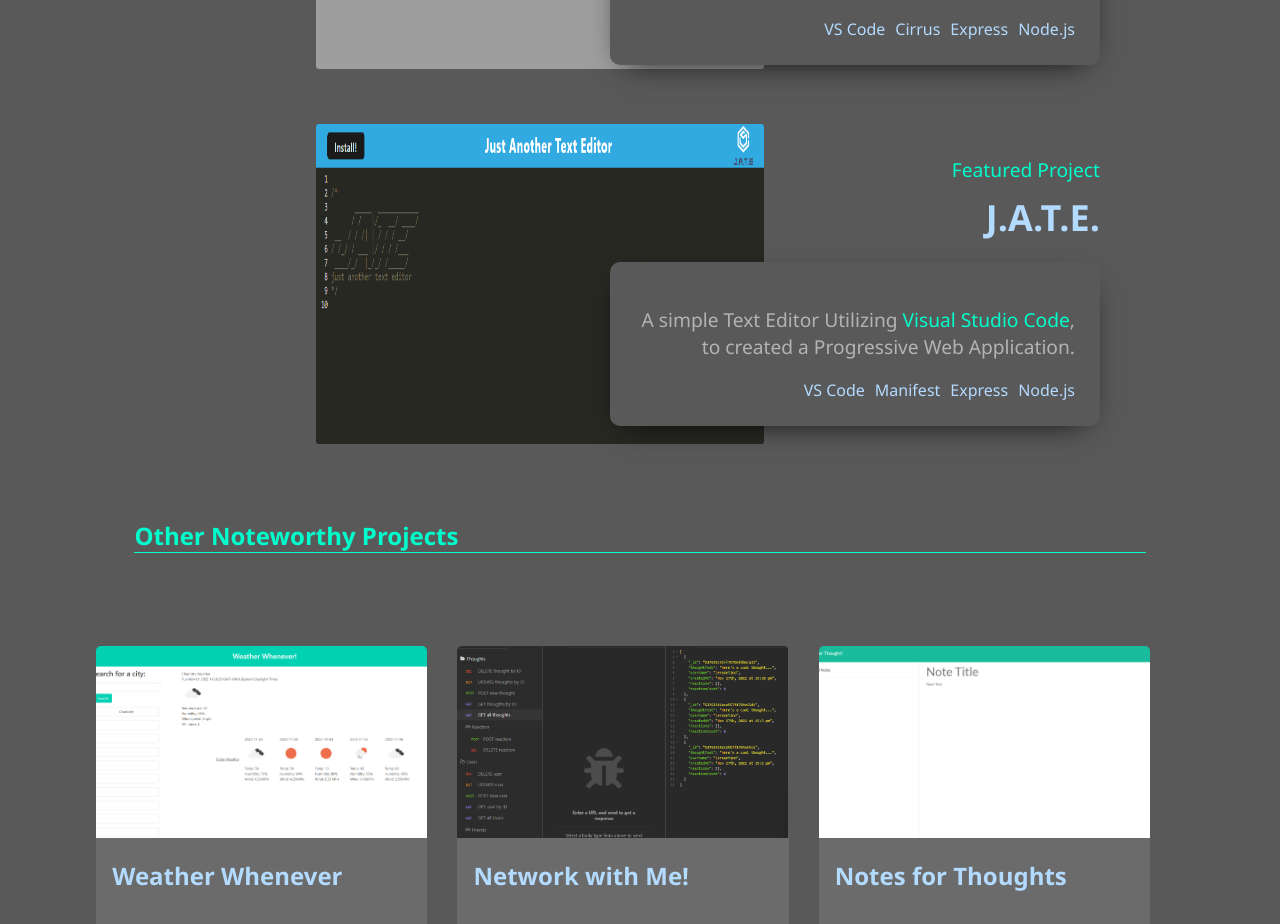
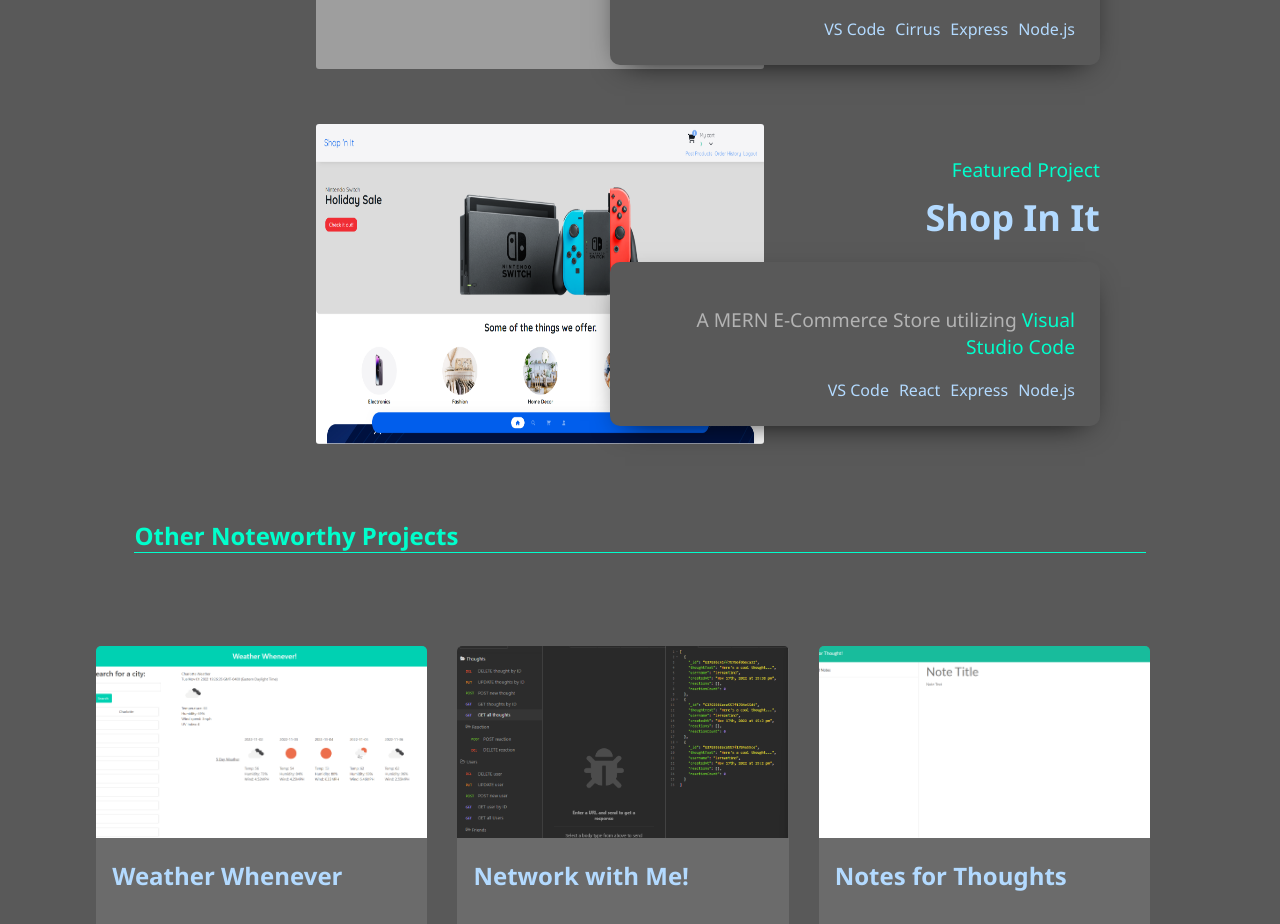
Before and after one commit to bennyle890/react-portfolio, a React (Create React App) app: page / in a window 1280 px wide. Shown: the part 2703-3627 px from the top of the page. Built offline with nearby package versions, Linux system fonts and the light colour scheme; grey boxes are pictures that could not be loaded.

Commit message:
added shop-in-it

```diff
--- a/src/components/ProWork/index.js
+++ b/src/components/ProWork/index.js
@@ -2,7 +2,7 @@ import React from 'react';
 import MagicTraveler from '../../assets/images/MagTrav-Homepage.png';
 import QCFoodies from '../../assets/images/QCFoodiesHomepage.png';
 import TextEditor from '../../assets/images/JATE-img.png';
-
+import Shop from '../../assets/images/shop(1).png';
 
 
 function Prowork () {
@@ -94,12 +94,12 @@ function Prowork () {
           <div class="project-content">
             <div>
               <p class="project-overline">Featured Project</p>
-              <h3 class="project-title"><a href="https://text-editor-2.herokuapp.com/" target="blank">J.A.T.E.</a></h3>
+              <h3 class="project-title"><a href="https://shop-n-it.herokuapp.com/" target="blank">Shop In It</a></h3>
               <div class="project-description">
-                <p>A simple Text Editor Utilizing <a href="https://code.visualstudio.com/" target="_blank">Visual Studio Code</a>, to created a Progressive Web Application. </p>
+                <p>A MERN E-Commerce Store utilizing <a href="https://code.visualstudio.com/" target="_blank">Visual Studio Code</a> </p>
                 <ul class="project-tech-list">
                   <li>VS Code</li>
-                  <li>Manifest</li>
+                  <li>React</li>
                   <li>Express</li>
                   <li>Node.js</li>
                 </ul>
@@ -110,9 +110,9 @@ function Prowork () {
             </div>
           </div>
           <div class="project-image">
-            <a href="https://text-editor-2.herokuapp.com/" target="_blank">
+            <a href="https://shop-n-it.herokuapp.com/" target="_blank">
               <div class="image-wrapper">
-            <img src={TextEditor} class="computer-img" alt="Construction pic" />
+            <img src={Shop} class="computer-img" alt="Construction pic" />
               </div>
             </a>
           </div>
```
Also changed, not shown: src/assets/images/shop(1).png (added).
